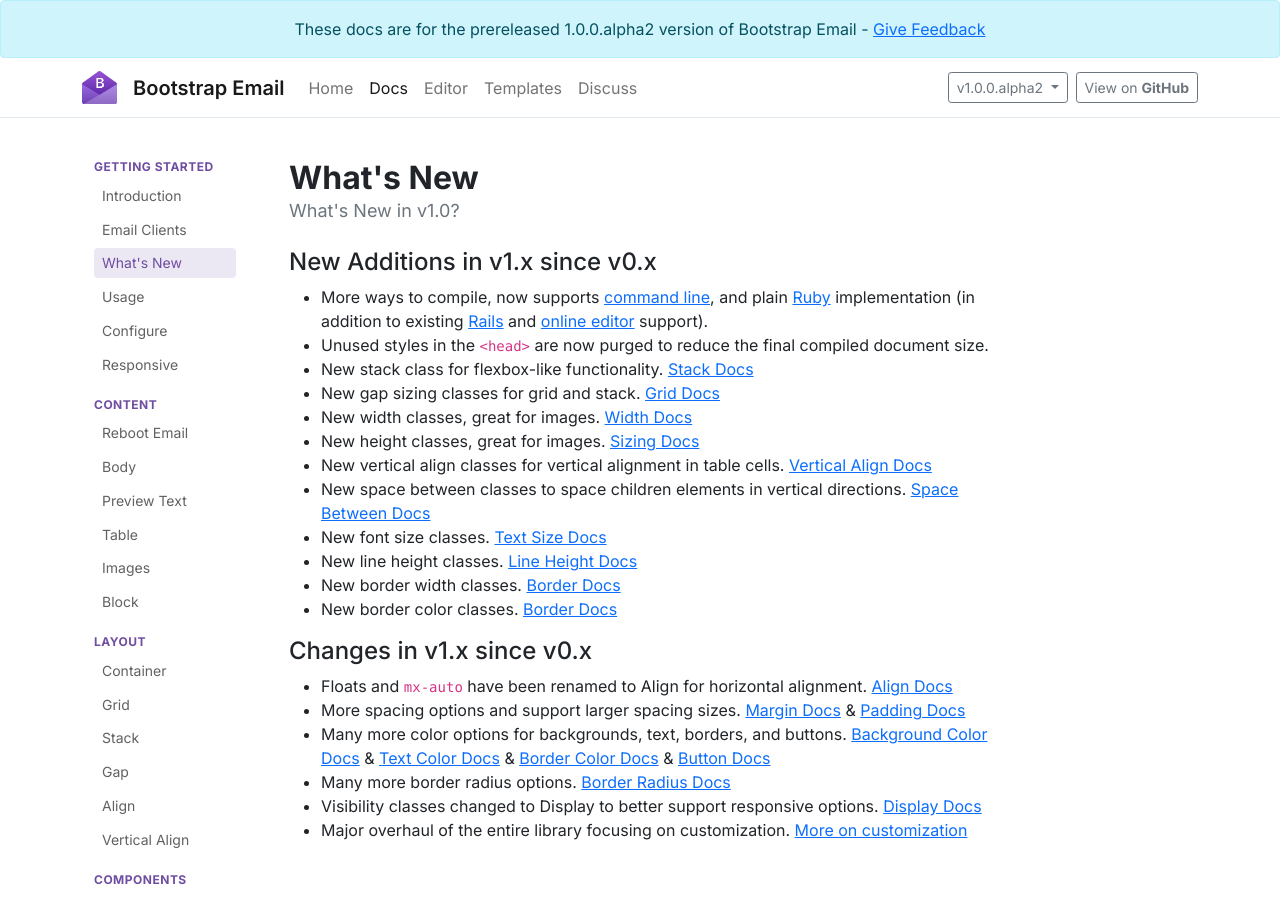
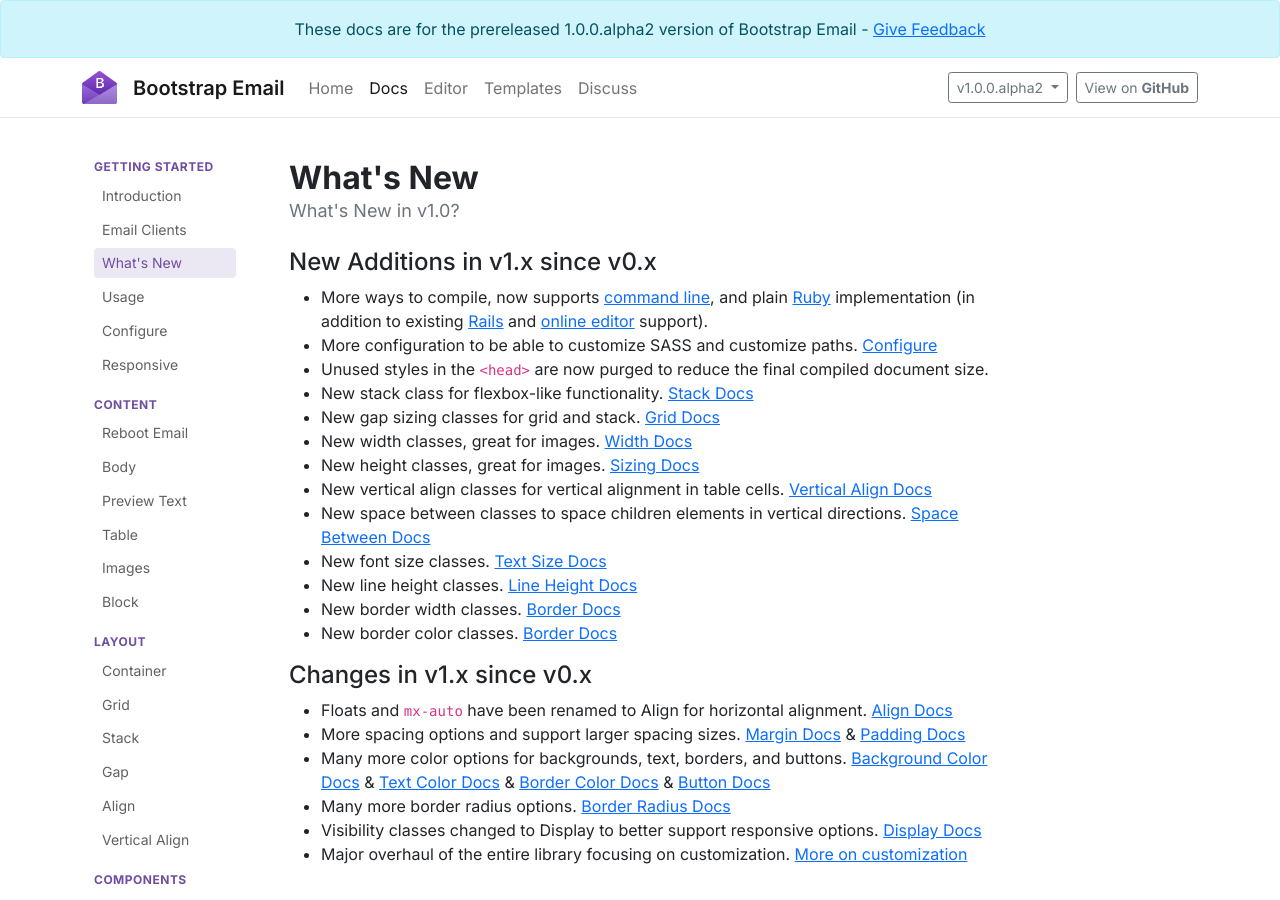
Before and after one commit to bootstrap-email/documentation-1.x, a Jekyll site: the page built from docs/whats-new.md, in a window 1280 px wide and 900 px high. Built offline with Jekyll 4.4.1, drawn with Linux system fonts in a browser that asks for light colours; nearby versions of some CDN libraries; comment, search, counter and statistics services are not loaded.

Commit message:
Update whats-new.md

```diff
--- a/docs/whats-new.md
+++ b/docs/whats-new.md
@@ -5,6 +5,7 @@
 ---
 #### New Additions in v1.x since v0.x
 - More ways to compile, now supports [command line](/docs/setup#command-line), and plain [Ruby](/docs/setup#ruby) implementation (in addition to existing [Rails](/docs/setup#ruby-on-rails) and [online editor](https://editor.bootstrapemail.com) support).
+- More configuration to be able to customize SASS and customize paths. [Configure](/docs/configure)
 - Unused styles in the `<head>` are now purged to reduce the final compiled document size.
 - New stack class for flexbox-like functionality. [Stack Docs](/docs/stack)
 - New gap sizing classes for grid and stack. [Grid Docs](/docs/gap)
```
